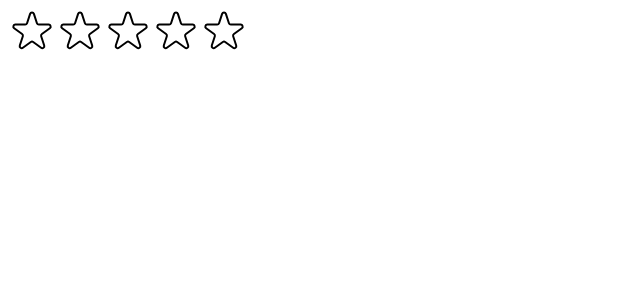
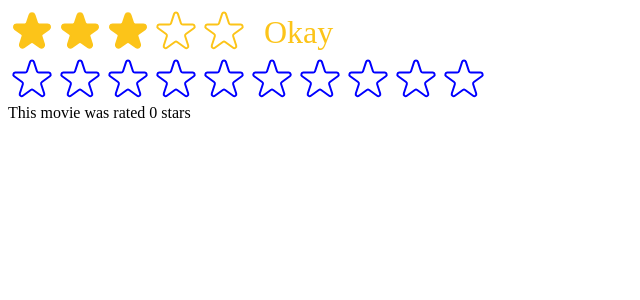
Before and after one commit to EUNSUN23/react-jonas, a React (Create React App) app in the folder untitled/: page / in a window 1280 px wide. Shown: the top 300 px of the page, without its empty margins (0-640 px from the left). Built offline with nearby package versions, Linux system fonts and the light colour scheme.

Commit message:
StarRating컴포넌트> 재사용성높이기 - style관련 props, state전달용 props추가

```diff
--- a/untitled/src/StarRating.js
+++ b/untitled/src/StarRating.js
@@ -10,17 +10,29 @@
     display: 'flex'
 }
 
-const textStyle = {
-    lineHeight: '1',
-    margin: '0'
-};
 
-export default function StarRating({maxRating = 5}) { // default props - 구조분해할당하면 default값 정할 수 있음.
-    const [rating, setRating] = useState(0);
+export default function StarRating({
+                                       maxRating = 5
+                                       , defaultRating = 0
+                                       , color = '#fcc419'
+                                       , size = 48
+                                       , message = []
+                                       , onSetRating // **중요** StarRating컴포넌트의 상태를 다른 상위컴포넌트에서 사용할수있게끔 하는 핸들러함수
+                                   }
+) { // default props - 구조분해할당하면 default값 정할 수 있음.
+    const [rating, setRating] = useState(defaultRating); // props에 따라 state가 변하는걸 의도하지 않는다면 props를 state초기값으로 넣지 말것.
     const [tempRating, setTempRating] = useState(0);
+
+    const textStyle = {
+        lineHeight: '1',
+        margin: '0',
+        color,
+        fontSize: `${size / 1.5}px`
+    };
 
     function handleRating(rating) {
         setRating(rating);
+        onSetRating(rating);
     }
 
     return (
@@ -32,21 +44,26 @@
                           onRate={() => handleRating(i + 1)}
                           onHoverIn={() => setTempRating(i + 1)}
                           onHoverOut={() => setTempRating(0)}
+                          color={color}
+                          size={size}
                     />)}
             </div>
-            <p style={textStyle}>{tempRating || rating || ''}</p>
+            <p style={textStyle}>{message.length === maxRating ? message[tempRating ? tempRating - 1 : rating - 1] : tempRating || rating || ''}</p>
         </div>
     );
 };
 
-const starStyle = {
-    width: '48px',
-    height: '48px',
-    display: 'block',
-    cursor: 'pointer'
-}
 
-function Star({onRate, full, onHoverIn, onHoverOut}) {
+function Star({onRate, full, onHoverIn, onHoverOut, color, size}) {
+
+    const starStyle = {
+        width: `${size}px`,
+        height: `${size}px`,
+        display: 'block',
+        cursor: 'pointer'
+    }
+
+
     return (
         <span role='button' style={starStyle}
               onClick={onRate}
@@ -55,8 +72,8 @@
             {full ? <svg
                 xmlns="http://www.w3.org/2000/svg"
                 viewBox="0 0 20 20"
-                fill="#000"
-                stroke="#000"
+                fill={color}
+                stroke={color}
             >
                 <path
                     d="M9.049 2.927c.3-.921 1.603-.921 1.902 0l1.07 3.292a1 1 0 00.95.69h3.462c.969 0 1.371 1.24.588 1.81l-2.8 2.034a1 1 0 00-.364 1.118l1.07 3.292c.3.921-.755 1.688-1.54 1.118l-2.8-2.034a1 1 0 00-1.175 0l-2.8 2.034c-.784.57-1.838-.197-1.539-1.118l1.07-3.292a1 1 0 00-.364-1.118L2.98 8.72c-.783-.57-.38-1.81.588-1.81h3.461a1 1 0 00.951-.69l1.07-3.292z"
@@ -65,7 +82,7 @@
                 xmlns="http://www.w3.org/2000/svg"
                 fill="none"
                 viewBox="0 0 24 24"
-                stroke="#000"
+                stroke={color}
             >
                 <path
                     strokeLinecap="round"
--- a/untitled/src/index.js
+++ b/untitled/src/index.js
@@ -1,13 +1,27 @@
-import React from 'react';
+import React, {useState} from 'react';
 import ReactDOM from 'react-dom/client';
 // import './index.css';
 // import App from './App';
 import StarRating from "./StarRating";
 
+// StarRating의 rating이 컴포넌트 바깥에서도 쓰여야 하는경우.
+function Test() {
+    const [movieRating, setMovieRating] = useState(0);
+
+
+    return (
+        <div>
+            <StarRating maxRating={10} color='blue' onSetRating={setMovieRating}/>
+            <div>This movie was rated {movieRating} stars</div>
+        </div>
+    )
+}
+
 const root = ReactDOM.createRoot(document.getElementById('root'));
 root.render(
   <React.StrictMode>
     {/*<App />*/}
-      <StarRating maxRating={5}/>
+      <StarRating maxRating={5} defaultRating={3} message={['Terrible','Bad','Okay','Good','Amazing']}/>
+      <Test/>
   </React.StrictMode>
 );
```
